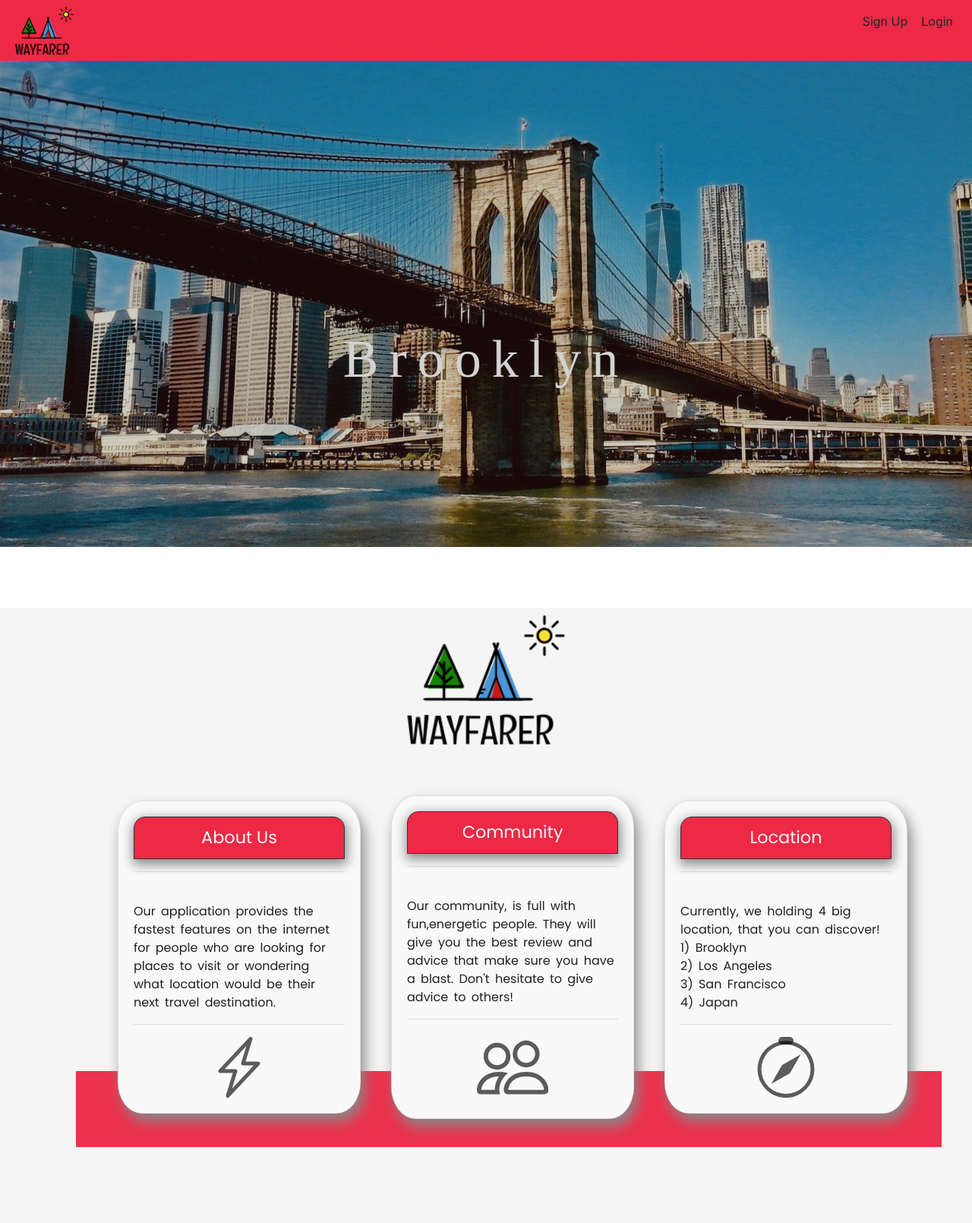
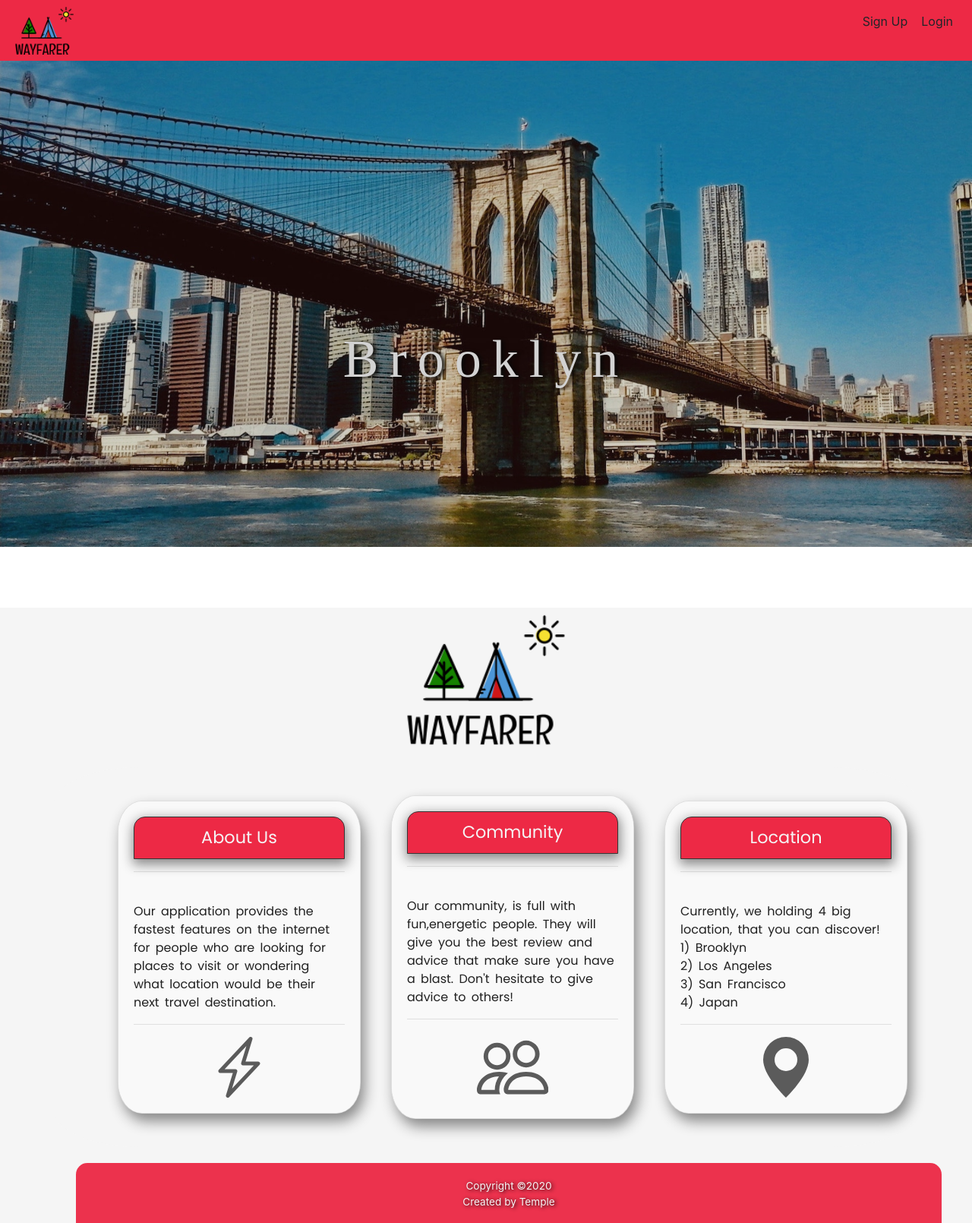
Before and after one commit to lordparvis/wayfarer-project, a Django app: page / in a window 1280 px wide. Shown: the whole page at 76% size. Before the commit the page ends 1510 px from the top, so only its background shows below. Run offline with Django 3.2, Linux system fonts and the light colour scheme; some libraries are stand-ins or nearby versions; grey boxes are pictures that could not be loaded.

Commit message:
styled a footer that is red and is at the bottom of the page

```diff
--- a/main_app/static/styles/main.css
+++ b/main_app/static/styles/main.css
@@ -79,7 +79,8 @@ slide p {
     margin-top: 340px;
     color: #fff;
     letter-spacing: 0.2em;
-}
+    text-shadow: 4px 1px 5px #000000e1;
+  }
 
 @keyframes slide {
     0% {
@@ -311,12 +312,30 @@ svg {
 
 
 .container-f{
+    color: whitesmoke;
+    font-size: .85em;
+    border-radius: 15px 15px 0px 0px;
     position: absolute;
     bottom: 0 !important;
     width: 100%;
     text-align: center;
-    align-content: center;
+    /* align-content: center; */
     /* Set the fixed height of the footer here */
-    height: 100px;
+    height: 79px;
     background-color: rgba(237, 41, 70, 0.952);
+    margin-block-end: -100px;
+    text-shadow: 2px 1px 5px #000000e1;
+
+
   }
+
+  /* border-radius: 15px 15px 0px 0px;
+    background-color: #ED2945;
+    text-align: center;
+    font-size: 1.4em;
+    font-family: 'Poppins', sans-serif;
+    padding: 10px 10px !important;
+    color: rgb(245, 245, 245);
+    border: 1px solid #353535;
+    padding: 5px;
+    box-shadow: 1px 5px 15px 2px #888888; */
--- a/main_app/templates/home.html
+++ b/main_app/templates/home.html
@@ -210,7 +210,10 @@
 
     <footer class="footer">
         <div class="container-f">
-            Copyright ©2020 Created by Temple
+            <br>
+            Copyright ©2020
+            <br>
+            Created by Temple
         </div>
     </footer>
 
@@ -270,11 +273,8 @@
             </p>
 
             <hr>
-            <svg class="bi bi-compass" width="5em" height="5em" viewBox="0 0 16 16" fill="currentColor" xmlns="http://www.w3.org/2000/svg">
-                <path fill-rule="evenodd" d="M8 15.016a6.5 6.5 0 1 0 0-13 6.5 6.5 0 0 0 0 13zm0 1a7.5 7.5 0 1 0 0-15 7.5 7.5 0 0 0 0 15z"/>
-                <path d="M6 1a1 1 0 0 1 1-1h2a1 1 0 0 1 0 2H7a1 1 0 0 1-1-1zm.94 6.44l4.95-2.83-2.83 4.95-4.95 2.83 2.83-4.95z"/>
-
-            </svg>
+            <svg class="bi bi-geo-alt" width="5em" height="5em" viewBox="0 0 16 16" fill="currentColor" xmlns="http://www.w3.org/2000/svg">
+                <path fill-rule="evenodd" d="M8 16s6-5.686 6-10A6 6 0 0 0 2 6c0 4.314 6 10 6 10zm0-7a3 3 0 1 0 0-6 3 3 0 0 0 0 6z"/>            </svg>
         </div>
     </div>
 
```
